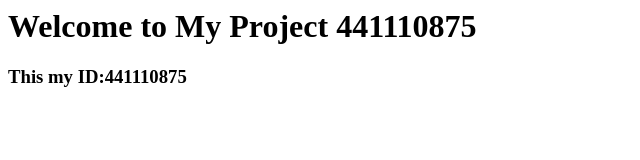
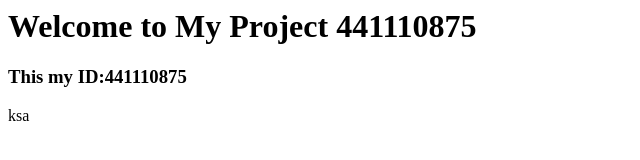
Before and after one commit to omar-alharbi20/my-project441110875, a plain HTML site: page index.html in a window 1280 px wide. Shown: the full height of the page, 0-640 px from the left. Drawn offline with Linux system fonts and the light colour scheme.

Commit message:
C3:Added paragaph to index.html

```diff
--- a/index.html
+++ b/index.html
@@ -5,5 +5,6 @@
 <body>
 <h1>Welcome to My Project 441110875</h1>
 <h3>This my ID:441110875</h3>
+<p>ksa</p>
 </body>
 </html>
```
